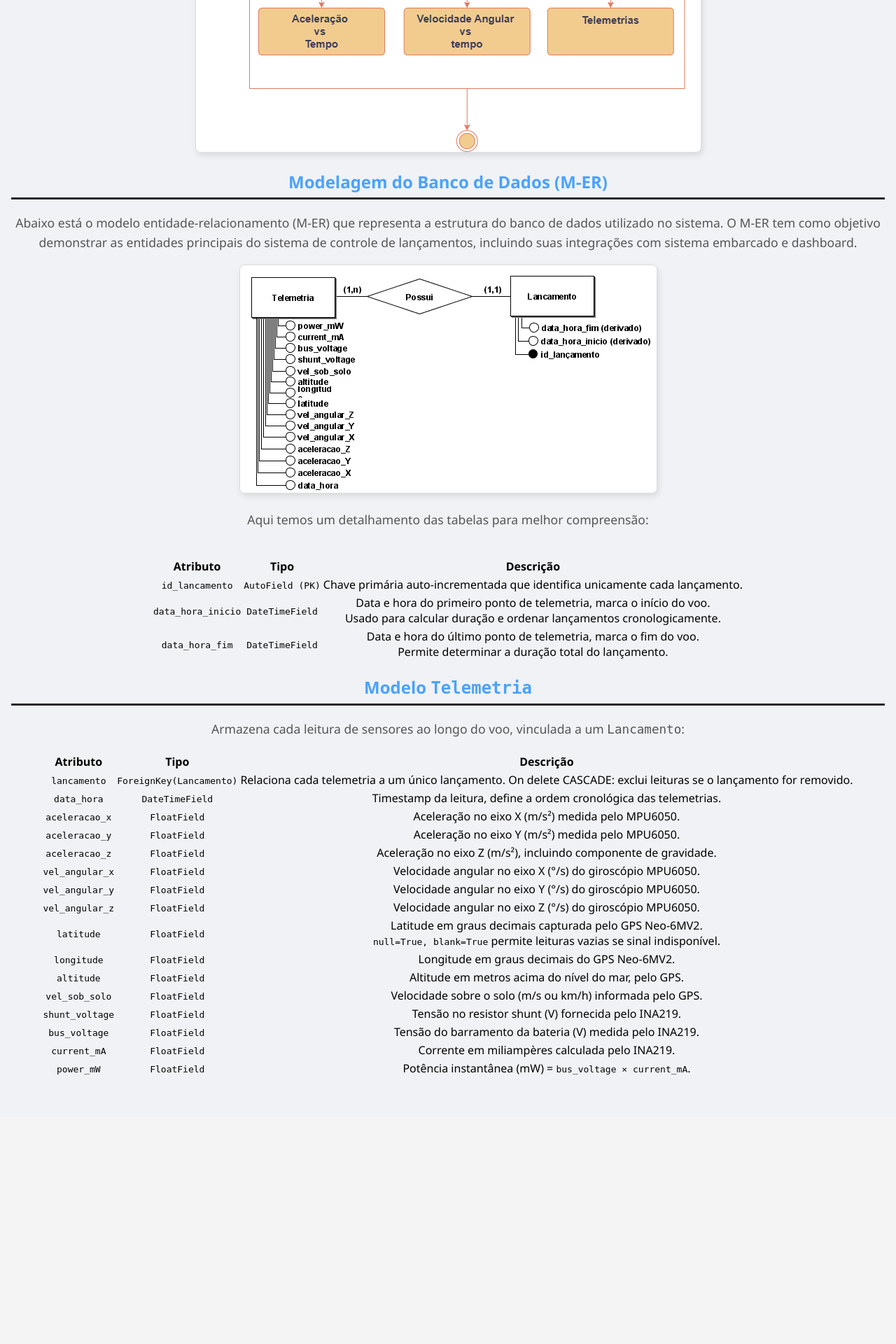
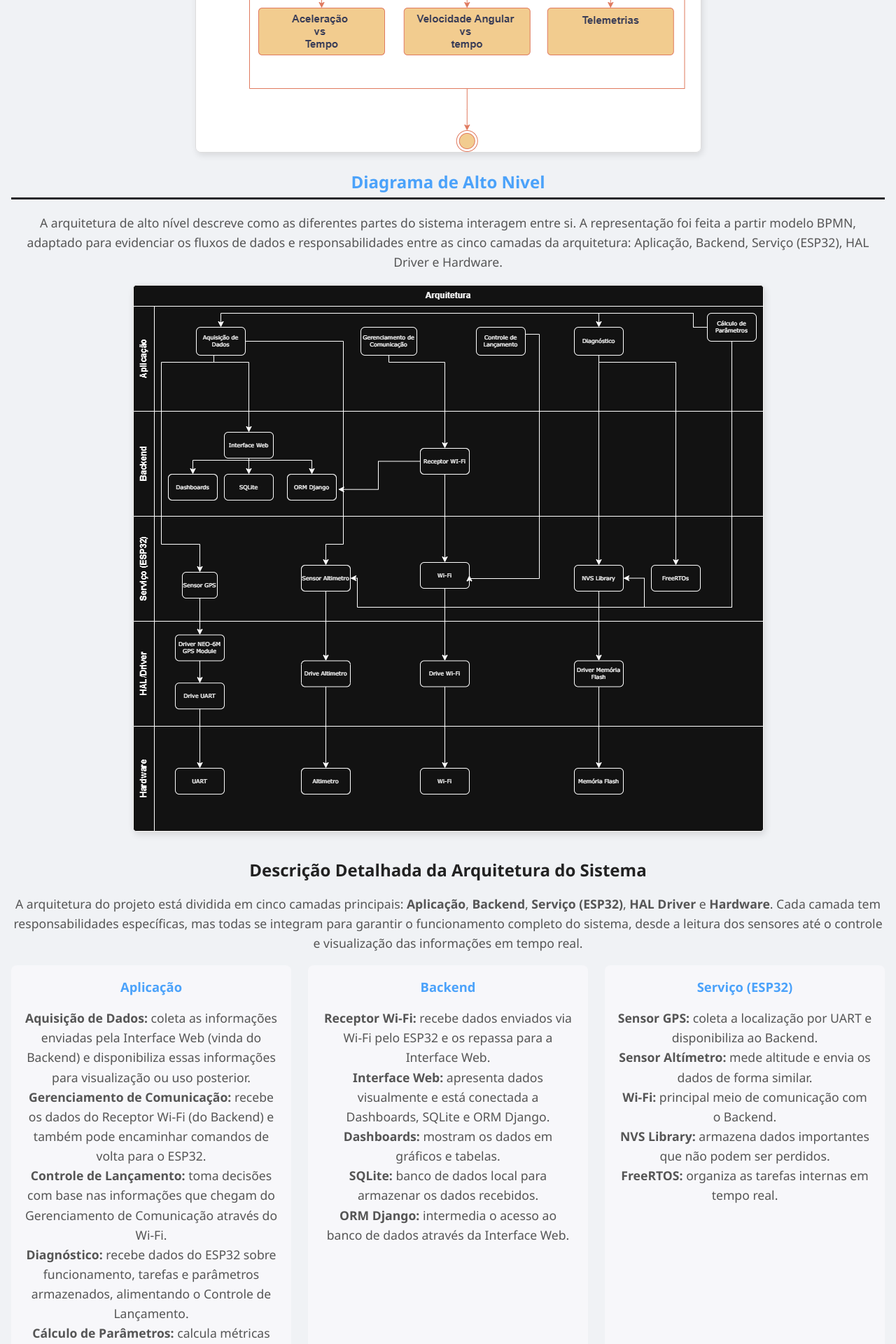
Before and after one commit to moonshinerd/interface-pi1, a Django app: page / in a window 1280 px wide. Shown: the part 4021-5941 px from the top of the page at 70% size. Before the commit the page ends 5556 px from the top, so only its background shows below. Run offline with Django 5.2, Linux system fonts and the light colour scheme; some libraries are stand-ins or nearby versions.

Commit message:
diagrama alto nivel prototipo

```diff
--- a/core/static/core/css/home.css
+++ b/core/static/core/css/home.css
@@ -100,3 +100,47 @@
   .simple-table tbody tr:hover {
     background-color: #56aff4;
   }
+
+.architecture-title {
+  font-size: 1.5rem;
+  font-weight: 600;
+  margin-top: 32px;
+  margin-bottom: 12px;
+  color: #222;
+}
+
+.architecture-blocks {
+  display: flex;
+  flex-wrap: wrap;
+  gap: 24px;
+  margin-bottom: 24px;
+}
+
+.architecture-card {
+  flex: 1 1 300px;
+  min-width: 260px;
+  background: #f7f7fa !important;
+  border-radius: 8px;
+  padding: 18px;
+}
+
+.architecture-card h3 {
+  margin-top: 0;
+  color: #4ba2fa;
+  font-size: 1.15rem;
+  font-weight: 600;
+}
+
+.architecture-flows {
+  background: #f3f3f3;
+  border-radius: 8px;
+  padding: 16px;
+  margin-bottom: 24px;
+}
+
+.architecture-flows-title {
+  font-size: 1.15rem;
+  font-weight: 500;
+  margin-bottom: 8px;
+  color: #222;
+}
--- a/core/templates/core/home.html
+++ b/core/templates/core/home.html
@@ -64,6 +64,76 @@
    <h2>Diagrama de Transição de Estados</h2>
    <p>Abaixo está o diagrama de Transição de Estados que representa como um sistema se comporta ao longo do tempo. O diagrama tem como objetivo demonstrar quais são os estados possíveis e quais eventos fazem o sistema mudar de um estado para outro. </p>
   <img class="bpmn" src="{% static 'assets/Pi1TransicaoDeEstados.png' %}" alt="Diagrama de Transição de Estados" />
+    <h2>Diagrama de Alto Nivel</h2>
+   <p>A arquitetura de alto nível descreve como as diferentes partes do sistema interagem entre si. A representação foi feita a partir modelo BPMN, adaptado para evidenciar os fluxos de dados e responsabilidades entre as cinco camadas da arquitetura: Aplicação, Backend, Serviço (ESP32), HAL Driver e Hardware. </p>
+  <img class="bpmn" src="{% static 'assets/DiagramaAltoNivel.png' %}" alt="Diagrama de Transição de Estados" />
+
+<div class="architecture-title"><strong>Descrição Detalhada da Arquitetura do Sistema</strong></div>
+<p>
+  A arquitetura do projeto está dividida em cinco camadas principais: <strong>Aplicação</strong>, <strong>Backend</strong>, <strong>Serviço (ESP32)</strong>, <strong>HAL Driver</strong> e <strong>Hardware</strong>. Cada camada tem responsabilidades específicas, mas todas se integram para garantir o funcionamento completo do sistema, desde a leitura dos sensores até o controle e visualização das informações em tempo real.
+</p>
+
+<div class="architecture-blocks">
+  <div class="architecture-card">
+    <h3>Aplicação</h3>
+    <p>
+      <strong>Aquisição de Dados:</strong> coleta as informações enviadas pela Interface Web (vinda do Backend) e disponibiliza essas informações para visualização ou uso posterior.<br>
+      <strong>Gerenciamento de Comunicação:</strong> recebe os dados do Receptor Wi-Fi (do Backend) e também pode encaminhar comandos de volta para o ESP32.<br>
+      <strong>Controle de Lançamento:</strong> toma decisões com base nas informações que chegam do Gerenciamento de Comunicação através do Wi-Fi.<br>
+      <strong>Diagnóstico:</strong> recebe dados do ESP32 sobre funcionamento, tarefas e parâmetros armazenados, alimentando o Controle de Lançamento.<br>
+      <strong>Cálculo de Parâmetros:</strong> calcula métricas como velocidade, altura máxima e tempo de voo com base nos dados dos sensores e disponibiliza os dados para base de dados.
+    </p>
+  </div>
+  <div class="architecture-card">
+    <h3>Backend</h3>
+    <p>
+      <strong>Receptor Wi-Fi:</strong> recebe dados enviados via Wi-Fi pelo ESP32 e os repassa para a Interface Web.<br>
+      <strong>Interface Web:</strong> apresenta dados visualmente e está conectada a Dashboards, SQLite e ORM Django.<br>
+      <strong>Dashboards:</strong> mostram os dados em gráficos e tabelas.<br>
+      <strong>SQLite:</strong> banco de dados local para armazenar os dados recebidos.<br>
+      <strong>ORM Django:</strong> intermedia o acesso ao banco de dados através da Interface Web.
+    </p>
+  </div>
+  <div class="architecture-card">
+    <h3>Serviço (ESP32)</h3>
+    <p>
+      <strong>Sensor GPS:</strong> coleta a localização por UART e disponibiliza ao Backend.<br>
+      <strong>Sensor Altímetro:</strong> mede altitude e envia os dados de forma similar.<br>
+      <strong>Wi-Fi:</strong> principal meio de comunicação com o Backend.<br>
+      <strong>NVS Library:</strong> armazena dados importantes que não podem ser perdidos.<br>
+      <strong>FreeRTOS:</strong> organiza as tarefas internas em tempo real.
+    </p>
+  </div>
+  <div class="architecture-card">
+    <h3>HAL Driver</h3>
+    <p>
+      <strong>Driver NEO-6M GPS Module:</strong> interpreta os sinais do GPS via UART.<br>
+      <strong>Driver Altímetro:</strong> lida com os sinais do sensor de altitude.<br>
+      <strong>Driver Wi-Fi:</strong> gerencia conexões e transmissões sem fio.<br>
+      <strong>Driver Memória Flash:</strong> lida com leitura e gravação de dados persistentes.
+    </p>
+  </div>
+  <div class="architecture-card">
+    <h3>Hardware</h3>
+    <p>
+      <strong>UART:</strong> comunicação serial com o módulo GPS.<br>
+      <strong>Altímetro:</strong> sensor de pressão que permite o cálculo da altitude.<br>
+      <strong>Wi-Fi:</strong> conexão sem fio integrada no ESP32.<br>
+      <strong>Memória Flash:</strong> armazena dados não voláteis.
+    </p>
+  </div>
+</div>
+
+<div class="architecture-flows">
+  <div class="architecture-flows-title">Fluxos de Dados (Resumo)</div>
+  <p>
+    <strong>Fluxo do GPS:</strong> GPS → UART → Driver GPS → Sensor GPS (ESP32) → Aquisição de Dados (Aplicação) → Backend → Interface Web<br>
+    <strong>Fluxo do Altímetro:</strong> Altímetro → Driver Altímetro → Sensor Altímetro (ESP32) → Aquisição de Dados → Backend → Interface Web<br>
+    <strong>Fluxo de Diagnóstico:</strong> FreeRTOS / NVS → Diagnóstico (Aplicação) → Aquisição de dados<br>
+    <strong>Fluxo de Comandos:</strong> Controle de Lançamento → Wi-Fi (ESP32) → Ação no dispositivo
+  </p>
+</div>
+
   <h2>Modelagem do Banco de Dados (M-ER)</h2>
   <p>Abaixo está o modelo entidade-relacionamento (M-ER) que representa a estrutura do banco de dados utilizado no sistema. O M-ER tem como objetivo demonstrar as entidades principais do sistema de controle de lançamentos, incluindo suas integrações com sistema embarcado e dashboard.</p>
   <img class="bpmn" src="{% static 'assets/bd-pi1.png' %}" alt="Diagrama M-ER" />
```
Also changed, not shown: core/static/assets/DiagramaAltoNivel.png (added).
